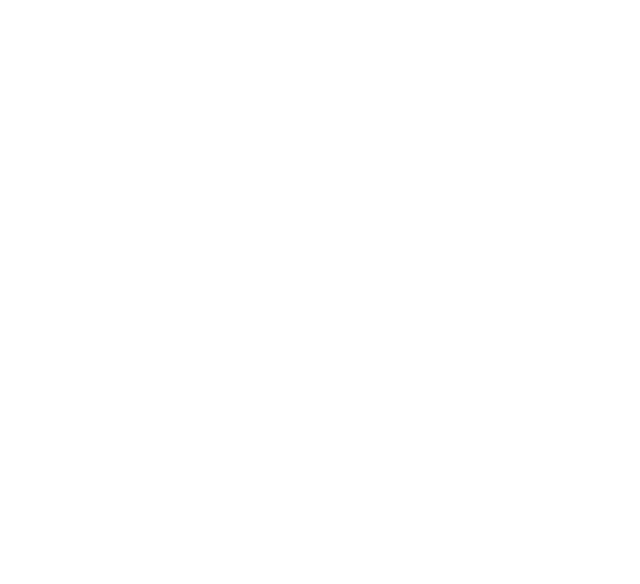
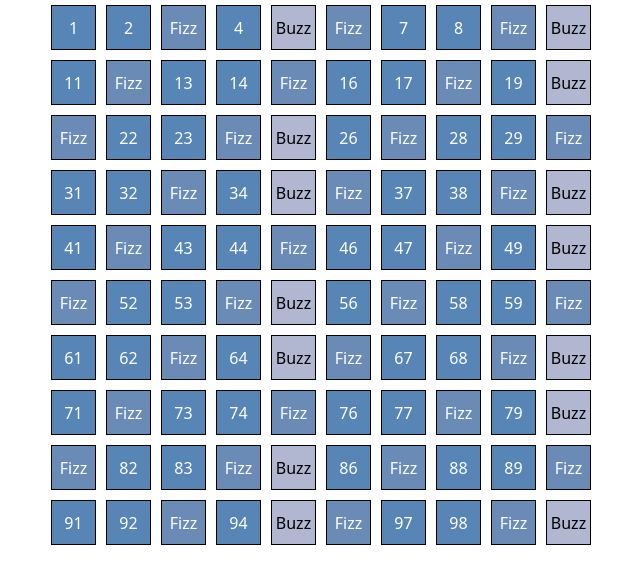
Before and after one commit to Clipper4rancione/js-fizzbuzz, a plain HTML site: page index.html in a window 1280 px wide. Shown: the whole page, without its empty margins (319-959 px from the left). Drawn offline with nearby package versions, Linux system fonts and the light colour scheme.

Commit message:
[add] some styles

```diff
--- a/css/style.css
+++ b/css/style.css
@@ -0,0 +1,33 @@
+body
+
+.container{
+    display: flex;
+    flex-wrap: wrap;
+    justify-content: center;
+    align-items: center;
+    max-width: 600px;
+    margin: auto;
+}
+
+.box{
+    color: white;
+    display: flex;
+    justify-content: center;
+    align-items: center;
+    width: 45px;
+    height: 45px;
+    background-color: blue;
+    border: 1px solid black;
+    margin: 5px;
+}
+
+.ligh-blue{
+    background-color: #6b8bb7;
+}
+.d-blue{
+    background-color: #5786b6;
+}
+.cr-gray{
+    color: black;
+    background-color: #b1b6d1;
+}
--- a/index.html
+++ b/index.html
@@ -3,12 +3,19 @@
 <head>
     <meta charset="UTF-8">
     <meta http-equiv="X-UA-Compatible" content="IE=edge">
+    <link href="https://cdn.jsdelivr.net/npm/bootstrap@5.2.2/dist/css/bootstrap.min.css" rel="stylesheet" integrity="sha384-Zenh87qX5JnK2Jl0vWa8Ck2rdkQ2Bzep5IDxbcnCeuOxjzrPF/et3URy9Bv1WTRi" crossorigin="anonymous">
     <meta name="viewport" content="width=device-width, initial-scale=1.0">
 
     <link rel="stylesheet" href="css/style.css">
     <title>JS - FizzBuss</title>
 </head>
-<body>
+<body class="d-flex justify-content-center align-items-center">
+
+
+    <div class="container">
+
+    </div>
+
 
     <script src="js/script.js"></script>
 </body>
--- a/js/script.js
+++ b/js/script.js
@@ -1,3 +1,33 @@
 /* Scrivi un programma che stampi in console i numeri da 1 a 100,
 ma che per i multipli di 3 stampi “Fizz” al posto del numero e per i multipli di 5 stampi “Buzz”.
 Per i numeri che sono sia multipli di 3 che di 5 stampi “FizzBuzz”. */
+
+const container = document.querySelector('.container');
+const limit = 100;
+const fizz = 'Fizz'
+const buzz = 'Buzz'
+
+//STAMPA DEI NUMERI FINO A 100
+for (let i = 1; i <= limit; i++){
+    //console.log(i);
+    //creazione box
+    const box = document.createElement('div');
+    //aggiunta classe
+    box.className ='box';
+    //scrivo nel box
+    box.innerHTML = i;
+    //aggiunta al container
+    container.append(box);
+
+    //creazione condizione if/else per stampare fizz
+    if(i % 3 === 0){
+        box.innerHTML = fizz;
+        box.classList.add('ligh-blue');
+    }else if(i % 5 === 0){
+        box.innerHTML = buzz;
+        box.classList.add('cr-gray');
+    }else{
+        box.classList.add('d-blue');
+        box.innerHTML = i;
+    }
+}
```
